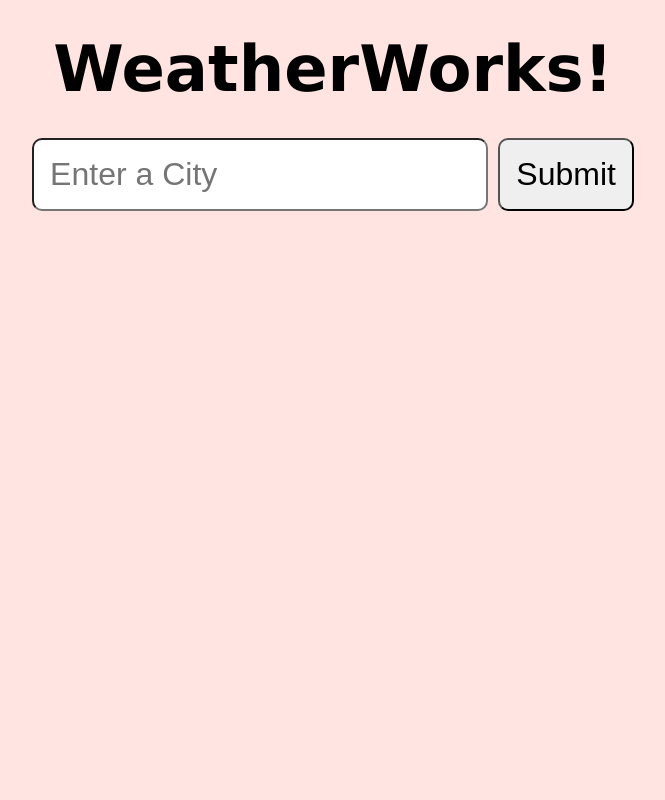
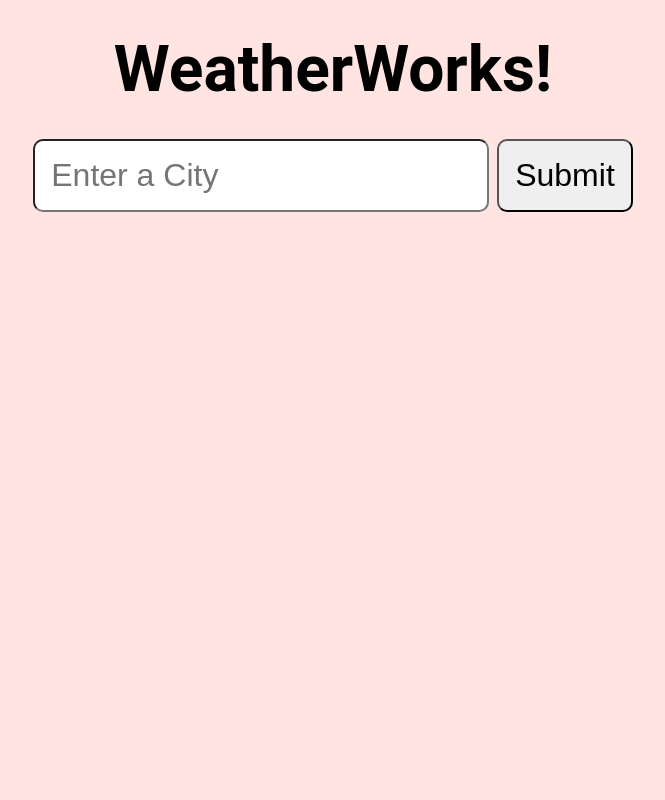
Before and after one commit to shehrina/weather-app, a Flask app: page / in a window 1280 px wide. Shown: the whole page, without its empty margins (307-972 px from the left). Run offline with Flask 3, Linux system fonts and the light colour scheme.

Commit message:
new fonts

```diff
--- a/static/styles/style.css
+++ b/static/styles/style.css
@@ -6,7 +6,7 @@
 
 body {
     padding: 2rem;
-    background-color: #FFE4E1;
+    background-color: #ffe4e1;
     color: black;
     min-height: 100vh;
     display: flex;
@@ -14,7 +14,7 @@ body {
     align-items: center;
     gap: 2rem;
     font-size: 2rem;
-    font-family: "Verdana", "Arial", sans-serif;
+    font-family: "Playfair", "Playfair", "Roboto";
 }
 
 input, button {
```
